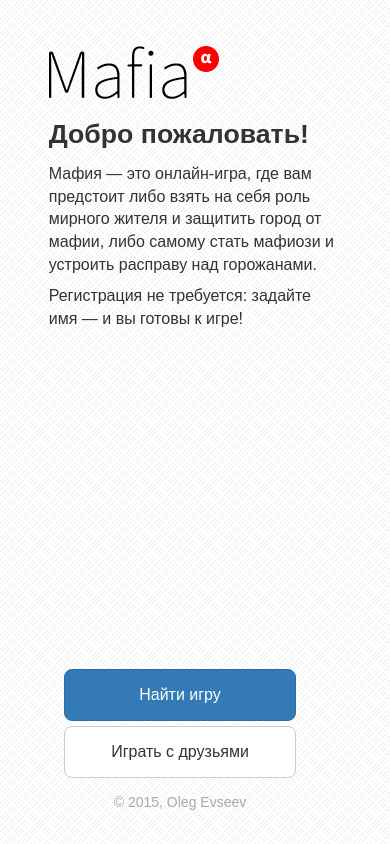
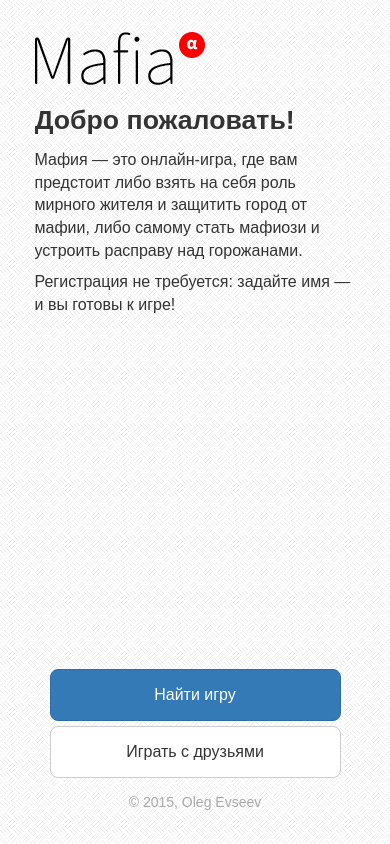
Before and after one commit to oevseev/mafia, a web app: file public/index.html in a window 390 px wide. Run offline with its HTML, style and script files only (its server is not run), Linux system fonts and the light colour scheme; some libraries are stand-ins or nearby versions; some web fonts are replaced.

Commit message:
Stylesheet fixes

```diff
--- a/public/css/style.css
+++ b/public/css/style.css
@@ -34,23 +34,27 @@ body#index-page {
     background-repeat: no-repeat;
 }
 
-#index-page .container {
+.index-container {
+    position: relative;
     width: 75%; height: 100%;
 
     display: flex;
     flex-direction: column;
 }
 
-.index-header, .index-footer {
+.index-container > * {
     width: 100%;
-    min-height: min-content;
+
+    margin: 0 auto;
 }
 
 .index-header {
-    padding: 1em 0;
+    margin-bottom: 1em;
 }
 
 .index-content {
+    overflow: auto;
+
     margin-top: 2em;
     margin-bottom: 1em;
 
@@ -97,10 +101,16 @@ body#index-page {
         padding: 24pt 0;
     }
 
+    .btn-huge {
+        font-size: 12pt;
+    }
+
+    .index-container {
+        width: 90%;
+    }
+
     .index-content {
-        overflow: auto;
-        margin-top: 0;
-        padding: 0.5em 0;
+        margin-top: 0.5em;
     }
 
     .index-content > h1 {
@@ -114,10 +124,6 @@ body#index-page {
     .index-author {
         margin-top: 1em;
         text-align: center;
-    }
-
-    .btn-huge {
-        font-size: 12pt;
     }
 }
 
@@ -171,7 +177,7 @@ body#notfound-page {
     background-color: FireBrick;
     font-size: 18pt;
 
-    border-radius: 8px 8px 0px 0px;
+    border-radius: 8px 8px 0 0;
 }
 
 #loading-window .content {
@@ -182,7 +188,7 @@ body#notfound-page {
     background-color: white;
     font-size: 10pt;
 
-    border-radius: 0px 0px 8px 8px;
+    border-radius: 0 0 8px 8px;
 }
 
 #loading-window .spinner {
--- a/public/index.html
+++ b/public/index.html
@@ -22,7 +22,7 @@
 
 <body id="index-page">
 
-  <div class="container">
+  <div class="container index-container">
     <div class="row index-header">
       <div class="col logo"></div>
       <!-- nav -->
```
